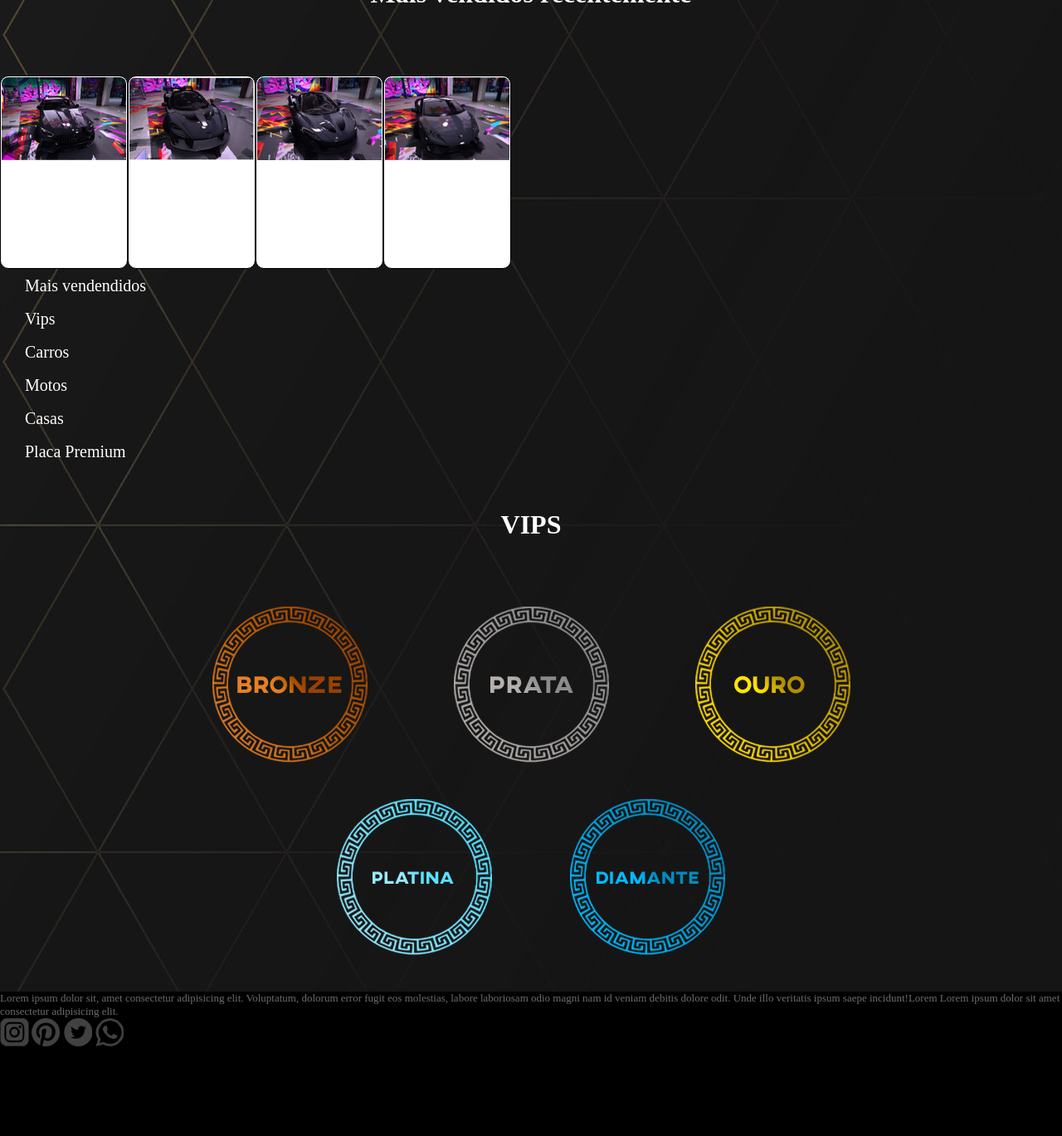
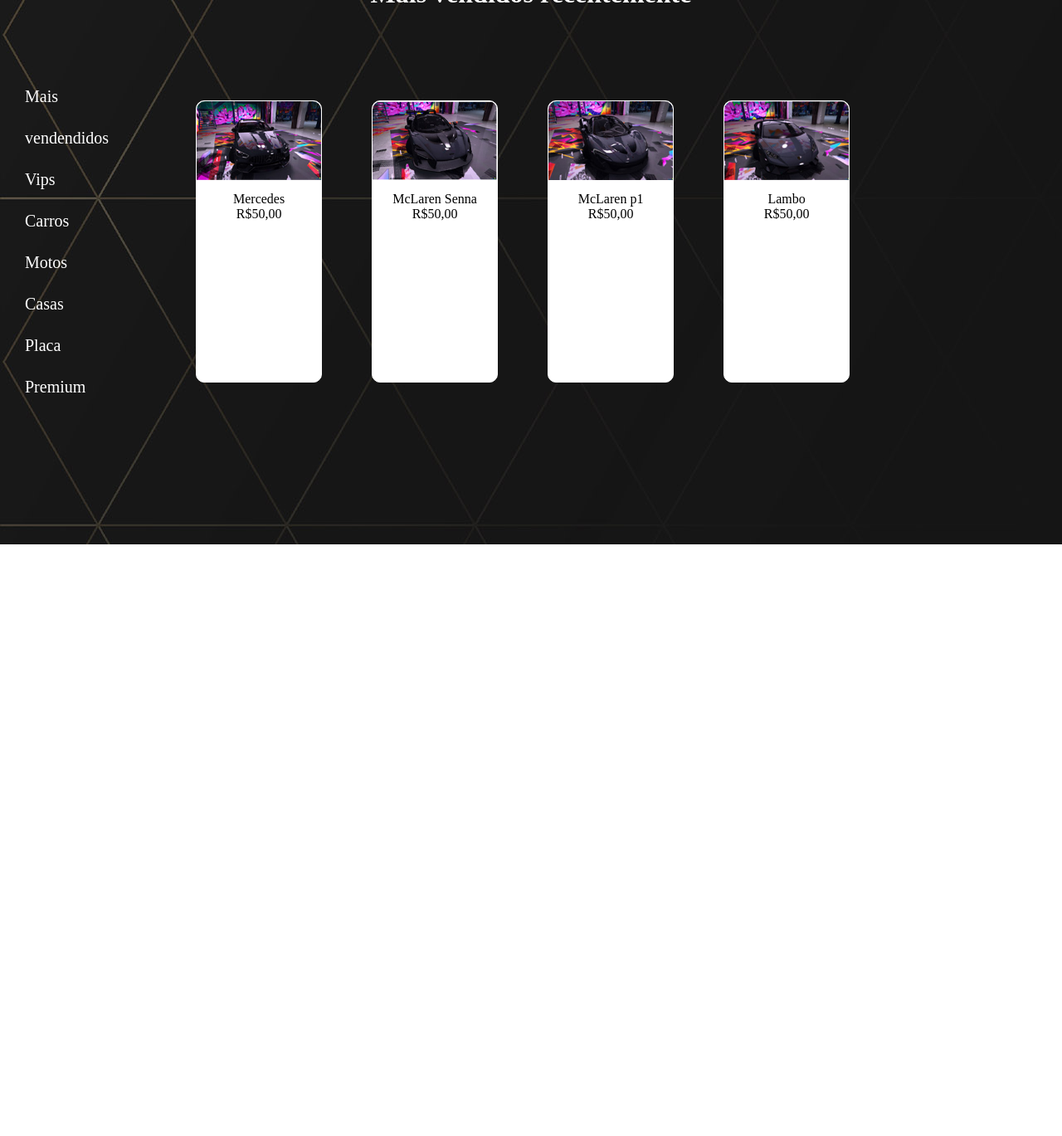
Before and after one commit to Rafael-Garlant/Site-Vip, a plain HTML site: page codigo/index.html in a window 1280 px wide. Shown: the part 144-1513 px from the top of the page at 83% size. After the commit the page ends 800 px from the top, so only its background shows below. Drawn offline with Linux system fonts and the light colour scheme.

Commit message:
Melhorei o site

```diff
--- a/codigo/index.html
+++ b/codigo/index.html
@@ -16,7 +16,6 @@
             <nav>
                 <div class="comeco">
                     <img src="images/logo quebrada.png" alt="Quebrada" class="quebradapng">
-
                         <ul class="menu">
                             <li><a href="#">Início</a></li>
                             <li><a href="#">Loja</a></li>
@@ -30,14 +29,9 @@
             Mais vendidos recentemente
         </h1>
         <section>
-                <nav>
-                        <figure  class="container">
-                            <img src="images/Mercedes.jpg" alt="Mercedes" class="carros" >
-                            <img src="images/mclaren senna.jpg" alt="mclaren Senna" class="carros">
-                            <img src="images/mclaren p1.jpg" alt="mclaren p1" class="carros">
-                            <img src="images/lambo.jpg" alt="Lamborghini" class="carros">
-                        </figure>
-                            <ul class="informacoes2">
+            <nav id="container">
+                <aside  class="relative">
+                    <ul>
                         <li><a href="#">Mais vendendidos</a></li>
                         <li><a href="#">Vips</a></li>
                         <li><a href="#">Carros</a></li>
@@ -45,31 +39,68 @@
                         <li><a href="#">Casas</a></li>
                         <li><a href="#">Placa Premium</a></li>
                     </ul>
+                </aside>
+                <figure class="relative">
+                    <ul class="img_carros">
+                        <li>
+                            <img src="images/Mercedes.jpg" alt="Mercedes" class="carros">
+                                <p>
+                                    Mercedes
+                                    <br>
+                                    R$50,00
+                                </p>
+
+                            </li>
+                            <li>
+                            <img src="images/mclaren senna.jpg" alt="mclaren Senna" class="carros">
+                                <p>
+                                    McLaren Senna
+                                    <br>
+                                    R$50,00
+                                </p>
+                            </li>
+                            <li>
+                            <img src="images/mclaren p1.jpg" alt="mclaren p1" class="carros">
+                                <p>
+                                    McLaren p1
+                                    <br>
+                                    R$50,00
+                                </p>
+                            </li>
+                            <li>
+                            <img src="images/lambo.jpg" alt="Lamborghini" class="carros">
+                                <p>
+                                    Lambo
+                                    <br>
+                                    R$50,00
+                                </p>
+                            </li>
+                    </ul>
+                </figure>
+
             </nav>
         </section>
 
-        </div>
-        <h1>VIPS</h1>
+        <!-- <h1>VIPS</h1>
+       <figure class="imagens">
 
-            <div class="container2">
-                <div class="tresprimeiras">
             <img src="images/Bronze.png" alt="Bronze">
-                    <img id="prata" src="images/prata.png" alt="prata">
+            <img src="images/prata.png" alt="prata">
             <img src="images/ouro.png" alt="ouro">
-                </div>
-                <div class="duasultimas">
-                    <img id="platina" src="images/platina.png" alt="platina">
+            <img src="images/platina.png" alt="platina">
             <img src="images/diamante.png" alt="diamante">
-                </div>
-            </div>
+        </figure>
+
+        <footer>
             <p>Lorem ipsum dolor sit, amet consectetur adipisicing elit. Voluptatum, dolorum error fugit eos molestias, labore laboriosam odio magni nam id veniam debitis dolore odit. Unde illo veritatis ipsum saepe incidunt!Lorem Lorem ipsum dolor sit amet consectetur adipisicing elit.
-            <br>
+            </p>
                 <img src="images/insta.png" alt="">
                 <img src="images/pinterest.png" alt="">
                 <img src="images/twitter.png" alt="">
                 <img src="images/zap zap.png
                 " alt="">
-        </p>
+
+        </footer> -->
     </header>
 </body>
 </html>
--- a/codigo/style.css
+++ b/codigo/style.css
@@ -40,8 +40,8 @@ body{
   border-radius: 10px;
 }
 .menu li a:hover{
-  background-color: #444141;
-  color: rgba(221, 207, 207, 0.907);
+  background-color: #847373;
+  color: rgba(255, 255, 255, 0.907);
 
   text-decoration: underline;
 
@@ -53,8 +53,6 @@ body{
 .primeiro{
 
    background-image: linear-gradient(to bottom, rgb(32, 31, 31), rgb(57, 53, 53));
-
-
 }
 .quebradapng{
   padding: 10px 0px 10px 46px;
@@ -72,6 +70,13 @@ a{
 
 }
 
+/*##############IMAGENS##############*/
+
+#container{
+  position: absolute;
+  display: flex;
+}
+
 h1{
 
     padding-top: 50px;
@@ -80,33 +85,54 @@ h1{
     text-align: center;
 }
 
-.container{
+.img_carros{
+  position: relative;
+
   display: flex;
+
+  flex-wrap: wrap;
+
+  justify-content: space-around;
+
+  text-decoration: none;
+
+  list-style: none;
 }
 
-.relative{
-  position: relative;
+
+.img_carros li{
+
+  margin: 30px;
+  background-color: rgb(255, 255, 255);
+ border: 1px solid white;
+ border-radius: 10px;
+
+}
+.img_carros p{
+  padding-top: 10px;
+  text-align: center;
+  margin-bottom: 20px;
+
 }
 
 .carros{
-    flex: wrap;
+  border-radius: 10px 10px 0px 0px;
+  width: 150px;
 
-    left: 200px;
-    top: 10px;
-
-
-    justify-content: space-evenly;
-    width: 150px;
-    height: 100px;
-    border: 1px solid rgb(0, 0, 0);
-    background-color: rgb(255, 255, 255);
-    border-radius: 10px;
-    padding: 1px 1px 130px 1px
 
 }
 
+aside li{
 
-.informacoes2{
+}
+.relative{
+  position: relative;
+  display: flex;
+
+}
+
+aside ul {
+  margin: 0px;
   list-style:none;
 
   font-size: 20px;
@@ -117,50 +143,21 @@ h1{
   width: bottom 50%;
   border-width: 10% 10%; /* borda à esquerda e à direita */
 
-    line-height: 40px;
+    line-height: 50px;
 }
-#container {
-    height: 10px;
-    display: flex;
-    flex-direction: row;
-    position: relative;
-    justify-content: flex-end;
-    justify-content: space-around;
-  }
 
-#container figcaption {
-    position: absolute;
-    top: 145px;
-    right: px;
-    left: 30px;
-    font-size: 15px;
-    color: rgba(0, 0, 0, 0.987);
-    text-shadow: 0px 0px 5px rgba(0, 0, 0, 0);
-  }
+ /*##############RANKS###############*/
 
-  p{
-    height: 174px;
-    font-size: small;
-    background-color: black;
-    color: rgba(255, 255, 255, 0.423);
-  }
+.imagens{
+  display: flex;
+  flex-wrap: wrap;
+  justify-content: space-around;
+}
 
-  .tresprimeiras{
-    text-align: center;
-    padding-bottom: 40px;
-    justify-content: flex-end;
-    justify-content: space-around;
-  }
-  .duasultimas{
-    text-align: center;
-    padding-bottom: 40px;
-    p
-  }
-  #prata{
-    padding-left: 100px;
-    padding-right: 100px;
-  }
-
-  #platina{
-    padding-right: 90px;
-  }
+.imagens img{
+  padding: 0px 100px 0px 100px;
+}
+ /*background-color: rgb(255, 255, 255);
+  border-radius: 10px;
+  margin: 1px 1px 130px 1px*/
+  /**/
--- a/style.css
+++ /dev/null
@@ -1,166 +0,0 @@
-@charset "UTF-8";
-
-*{
-    margin:0px;
-    padding: 0px;
-
-}
-body{
-    background-image: url('images/Background.jpg');
-}
-
-.comeco{
-    display: flex;
-
-    justify-content: space-between;
-
-}
-.comeco ul{
-  align-items: center;
-
-  font-size: 20px;
-
-  list-style: none;
-
-}
-
-.menu{
-  display: flex;
-
-  justify-content: space-around;
-
-}
-
-.menu li a{
-  display: block;
-
-  padding: 10px 10px;
-  margin-left: 10px;
-
-  border-radius: 10px;
-}
-.menu li a:hover{
-  background-color: #444141;
-  color: rgba(221, 207, 207, 0.907);
-
-  text-decoration: underline;
-
-  display: block;
-
-  padding-right: 10px;
-  margin-left: 10px;
-}
-.primeiro{
-
-   background-image: linear-gradient(to bottom, rgb(32, 31, 31), rgb(57, 53, 53));
-
-
-}
-.quebradapng{
-  padding: 10px 0px 10px 46px;
-}
-.barra{
-
-    background-image: linear-gradient(to bottom,  rgb(57, 53, 53),rgb(32, 31, 31) );
-    width: 100%;
-    height: 15px;
-}
-
-a{
-    color: rgb(255, 255, 255);
-    text-decoration: none;
-
-}
-
-h1{
-
-    padding-top: 50px;
-    padding-bottom: 80px;
-    color: rgb(255, 255, 255);
-    text-align: center;
-}
-
-.container{
-  display: flex;
-}
-
-.relative{
-  position: relative;
-}
-
-.carros{
-    flex: wrap;
-
-    left: 200px;
-    top: 10px;
-
-
-    justify-content: space-evenly;
-    width: 150px;
-    height: 100px;
-    border: 1px solid rgb(0, 0, 0);
-    background-color: rgb(255, 255, 255);
-    border-radius: 10px;
-    padding: 1px 1px 130px 1px
-
-}
-
-
-.informacoes2{
-  list-style:none;
-
-  font-size: 20px;
-
-  padding-left: 30px;
-  padding-right: 30px;
-  width: 25%; /* largura do box */
-  width: bottom 50%;
-  border-width: 10% 10%; /* borda à esquerda e à direita */
-
-    line-height: 40px;
-}
-#container {
-    height: 10px;
-    display: flex;
-    flex-direction: row;
-    position: relative;
-    justify-content: flex-end;
-    justify-content: space-around;
-  }
-
-#container figcaption {
-    position: absolute;
-    top: 145px;
-    right: px;
-    left: 30px;
-    font-size: 15px;
-    color: rgba(0, 0, 0, 0.987);
-    text-shadow: 0px 0px 5px rgba(0, 0, 0, 0);
-  }
-
-  p{
-    height: 174px;
-    font-size: small;
-    background-color: black;
-    color: rgba(255, 255, 255, 0.423);
-  }
-
-  .tresprimeiras{
-    text-align: center;
-    padding-bottom: 40px;
-    justify-content: flex-end;
-    justify-content: space-around;
-  }
-  .duasultimas{
-    text-align: center;
-    padding-bottom: 40px;
-    p
-  }
-  #prata{
-    padding-left: 100px;
-    padding-right: 100px;
-  }
-
-  #platina{
-    padding-right: 90px;
-  }
```
Also changed, not shown: index.html (deleted, +0 -75 lines), imagem referência.jpg (deleted), 4 other files. Lines whose indentation alone changed are shown as unchanged.
